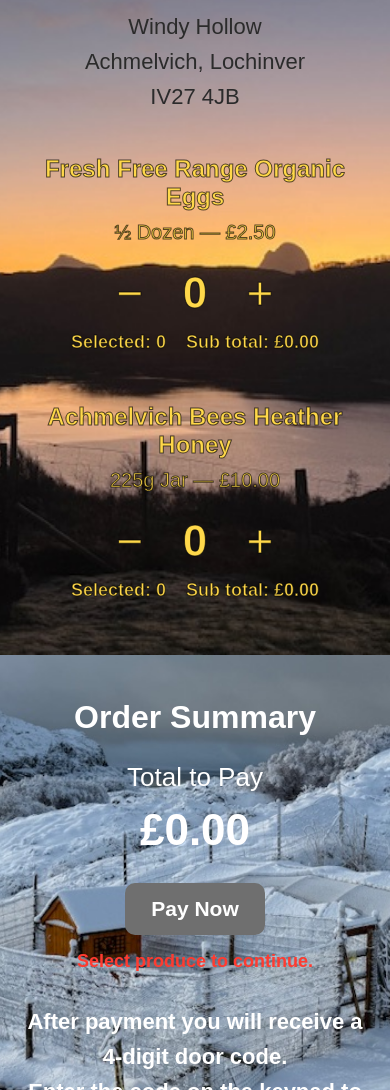
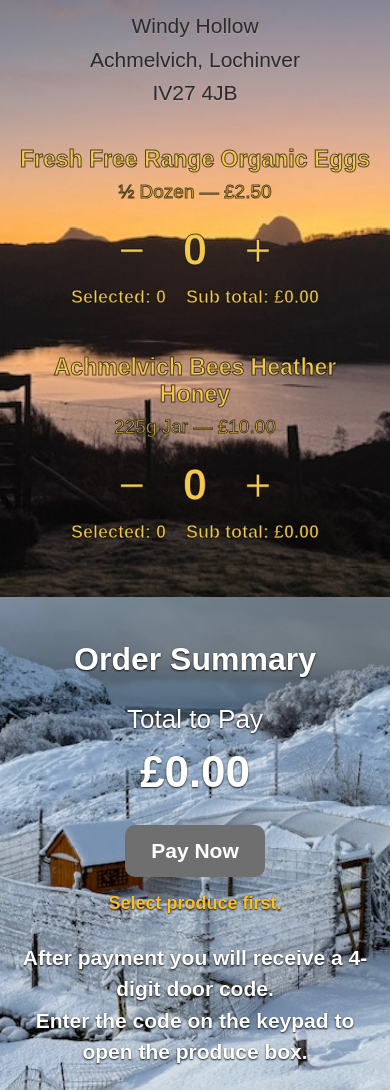
Before and after one commit to Admiral2022/lochroeproduce, a plain HTML site: page index.html in a window 390 px wide. Shown: the part 98-1188 px from the top of the page. Drawn offline with Linux system fonts and the light colour scheme.

Commit message:
Update 21 index.html

```diff
--- a/index.html
+++ b/index.html
@@ -6,7 +6,6 @@
 <title>Fresh Croft Produce</title>
 
 <style>
-
 *{
   box-sizing:border-box;
 }
@@ -43,25 +42,21 @@ max-width:1200px;
   margin:0 auto;
 }
 
-/* title */
-
 .title{
   font-size:56px;
   font-weight:700;
   margin:0 0 24px;
   color:#ffffff;
+  text-shadow:0 1px 2px rgba(0,0,0,0.9);
 }
 
-/* address */
-
 .address{
-font-size:30px;
+  font-size:28px;
   line-height:1.6;
-margin:0 0 56px;
+  margin:0 0 48px;
   color:#2b2b2b;
+  text-shadow:0 1px 2px rgba(255,255,255,0.18);
 }
-
-/* products */
 
 .products{
   display:flex;
@@ -77,33 +72,26 @@ max-width:100%;
   margin-bottom:10px;
 }
 
-/* selection text */
-
 .product-name,
 .product-price,
 .counter-symbol,
 .qty,
 .line-info{
-color:#FFD84A;
+  color:#F2C94C;
   -webkit-text-stroke:1px rgba(0,0,0,0.65);
+  text-shadow:none;
 }
 
-/* product name */
-
 .product-name{
-font-size:34px;
+  font-size:30px;
   font-weight:700;
-margin-bottom:10px;
+  margin-bottom:8px;
 }
 
-/* price */
-
 .product-price{
-font-size:28px;
-margin-bottom:24px;
+  font-size:24px;
+  margin-bottom:26px;
 }
-
-/* counter */
 
 .counter-row{
   display:flex;
@@ -133,23 +121,24 @@ font-weight:700;
 }
 
 .line-info{
-margin-top:14px;
-font-size:24px;
+  margin-top:12px;
+  font-size:22px;
   font-weight:700;
 }
-
-/* summary */
 
 .summary-title{
   font-size:48px;
   font-weight:700;
   margin:0 0 26px;
+  color:#ffffff;
+  text-shadow:0 1px 2px rgba(0,0,0,0.9);
 }
 
 .summary-line{
   font-size:30px;
   margin-bottom:12px;
   color:#ffffff;
+  text-shadow:0 1px 2px rgba(0,0,0,0.9);
 }
 
 .hidden{
@@ -159,6 +148,8 @@ display:none;
 .grand-total-label{
   font-size:34px;
   margin-top:24px;
+  color:#ffffff;
+  text-shadow:0 1px 2px rgba(0,0,0,0.9);
 }
 
 .grand-total{
@@ -166,13 +157,12 @@ font-size:64px;
   font-weight:700;
   margin:12px 0 28px;
   color:#ffffff;
+  text-shadow:0 1px 2px rgba(0,0,0,0.9);
 }
 
 .grand-total.ready{
   color:#FF8C32;
 }
-
-/* pay button */
 
 .pay-btn{
   border:none;
@@ -196,35 +186,30 @@ cursor:not-allowed;
   box-shadow:none;
 }
 
-/* red message */
-
 .below-pay-note{
   margin-top:16px;
-font-size:24px;
+  font-size:22px;
   font-weight:700;
-color:#ff3b30;
+  color:#FBBF24;
+  text-shadow:0 1px 2px rgba(0,0,0,0.9);
 }
 
-/* instructions */
-
 .instructions{
-margin-top:32px;
-font-size:30px;
+  margin-top:28px;
+  font-size:26px;
   font-weight:700;
-line-height:1.6;
+  line-height:1.5;
   color:#ffffff;
+  text-shadow:0 1px 2px rgba(0,0,0,0.9);
 }
 
-/* responsive */
-
 @media (max-width:900px){
-
   .title{
     font-size:44px;
   }
 
   .address{
-font-size:25px;
+    font-size:24px;
   }
 
   .products{
@@ -232,11 +217,11 @@ gap:50px;
   }
 
   .product-name{
-font-size:28px;
+    font-size:26px;
   }
 
   .product-price{
-font-size:24px;
+    font-size:22px;
   }
 
   .summary-title{
@@ -248,13 +233,11 @@ font-size:54px;
   }
 
   .instructions{
-font-size:26px;
+    font-size:24px;
   }
-
 }
 
 @media (max-width:600px){
-
   .section{
     padding:44px 16px;
   }
@@ -264,12 +247,12 @@ font-size:34px;
   }
 
   .address{
-font-size:22px;
-margin-bottom:40px;
+    font-size:21px;
+    margin-bottom:36px;
   }
 
   .products{
-gap:40px;
+    gap:36px;
   }
 
   .product{
@@ -277,15 +260,16 @@ width:100%;
   }
 
   .product-name{
-font-size:24px;
+    font-size:23px;
   }
 
   .product-price{
-font-size:20px;
+    font-size:19px;
+    margin-bottom:22px;
   }
 
   .counter-row{
-gap:26px;
+    gap:24px;
   }
 
   .counter-symbol{
@@ -327,18 +311,15 @@ font-size:18px;
   }
 
   .instructions{
-font-size:22px;
+    font-size:21px;
   }
-
 }
-
 </style>
 </head>
 
 <body>
 
 <section class="section top-section">
-
   <div class="container">
 
     <h1 class="title">Fresh Croft Produce</h1>
@@ -352,7 +333,6 @@ IV27 4JB
     <div class="products">
 
       <div class="product">
-
         <div class="product-name">Fresh Free Range Organic Eggs</div>
         <div class="product-price">½ Dozen — £2.50</div>
 
@@ -367,11 +347,9 @@ IV27 4JB
           &nbsp;&nbsp;
           <span id="eggsSubtotal">Sub total: £0.00</span>
         </div>
-
       </div>
 
       <div class="product">
-
         <div class="product-name">Achmelvich Bees Heather Honey</div>
         <div class="product-price">225g Jar — £10.00</div>
 
@@ -386,17 +364,14 @@ IV27 4JB
           &nbsp;&nbsp;
           <span id="honeySubtotal">Sub total: £0.00</span>
         </div>
-
       </div>
 
     </div>
 
   </div>
-
 </section>
 
 <section class="section bottom-section">
-
   <div class="container">
 
     <h2 class="summary-title">Order Summary</h2>
@@ -410,7 +385,7 @@ IV27 4JB
     <button class="pay-btn" id="payBtn" disabled>Pay Now</button>
 
     <div class="below-pay-note" id="belowPayNote">
-Select produce to continue.
+      Select produce first.
     </div>
 
     <div class="instructions">
@@ -419,11 +394,9 @@ Enter the code on the keypad to open the produce box.
     </div>
 
   </div>
-
 </section>
 
 <script>
-
 let eggs = 0;
 let honey = 0;
 
@@ -431,12 +404,11 @@ const eggPrice = 2.50;
 const honeyPrice = 10.00;
 
 function changeQty(item, amount){
-
-if(item==="eggs"){
+  if(item === "eggs"){
     eggs = Math.max(0, eggs + amount);
   }
 
-if(item==="honey"){
+  if(item === "honey"){
     honey = Math.max(0, honey + amount);
   }
 
@@ -444,7 +416,6 @@ updateDisplay();
 }
 
 function updateDisplay(){
-
   const eggsTotal = eggs * eggPrice;
   const honeyTotal = honey * honeyPrice;
   const total = eggsTotal + honeyTotal;
@@ -467,31 +438,28 @@ const payBtn = document.getElementById("payBtn");
   summaryEggs.textContent = "Eggs: £" + eggsTotal.toFixed(2);
   summaryHoney.textContent = "Honey: £" + honeyTotal.toFixed(2);
 
-summaryEggs.classList.toggle("hidden", eggs===0);
-summaryHoney.classList.toggle("hidden", honey===0);
+  summaryEggs.classList.toggle("hidden", eggs === 0);
+  summaryHoney.classList.toggle("hidden", honey === 0);
 
   grandTotal.textContent = "£" + total.toFixed(2);
-payBtn.disabled = total===0;
+  payBtn.disabled = total === 0;
 
-if(total===0){
+  if(total === 0){
     grandTotal.classList.remove("ready");
     belowPayNote.classList.remove("hidden");
-}
-else{
+  } else {
     grandTotal.classList.add("ready");
     belowPayNote.classList.add("hidden");
   }
-
 }
 
-document.querySelectorAll(".counter-symbol").forEach(btn=>{
-btn.addEventListener("click",()=>{
-changeQty(btn.dataset.item,Number(btn.dataset.change))
-})
-})
+document.querySelectorAll(".counter-symbol").forEach(btn => {
+  btn.addEventListener("click", () => {
+    changeQty(btn.dataset.item, Number(btn.dataset.change));
+  });
+});
 
 updateDisplay();
-
 </script>
 
 </body>
```
Lines whose indentation alone changed are shown as unchanged.
